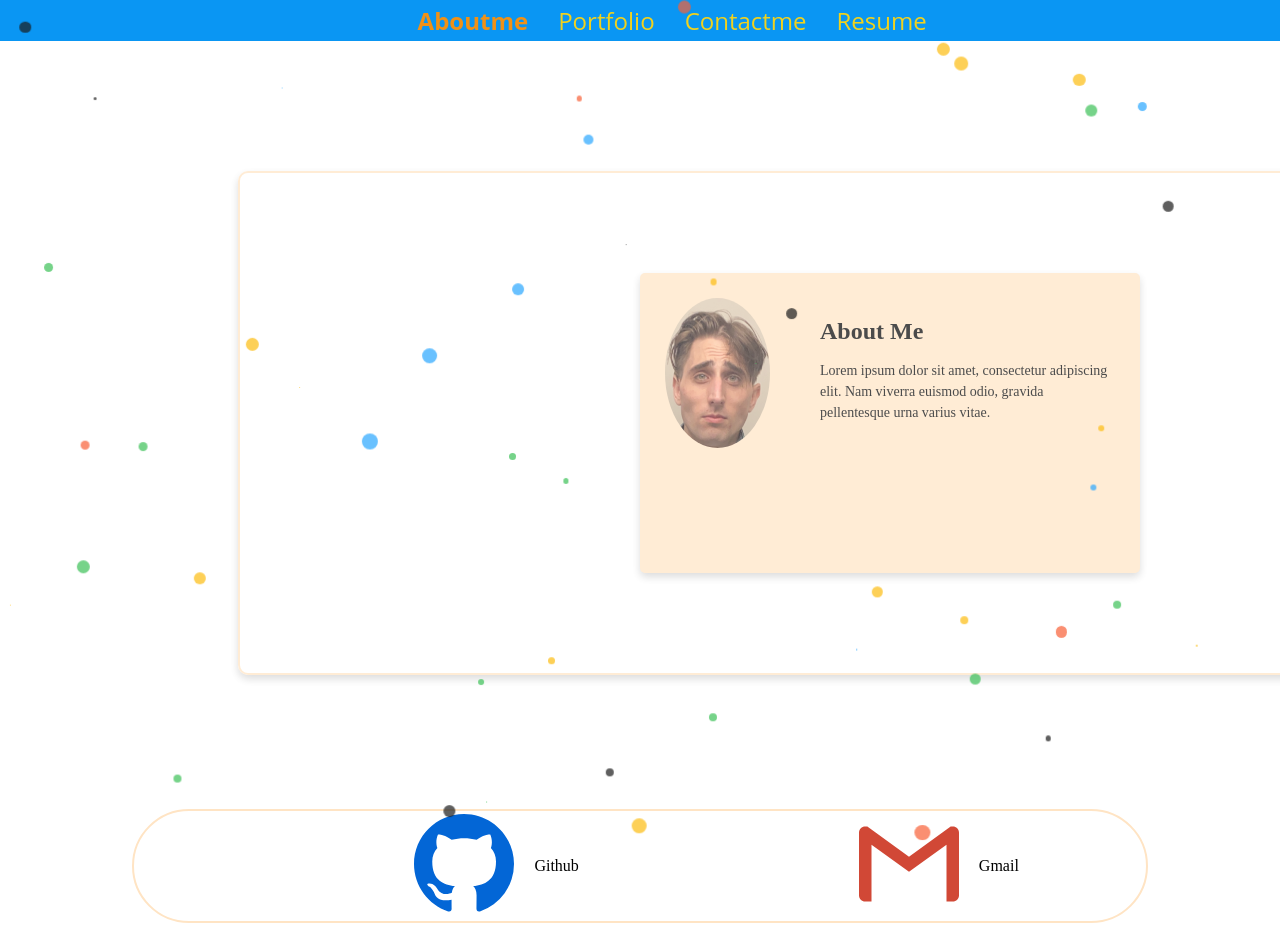
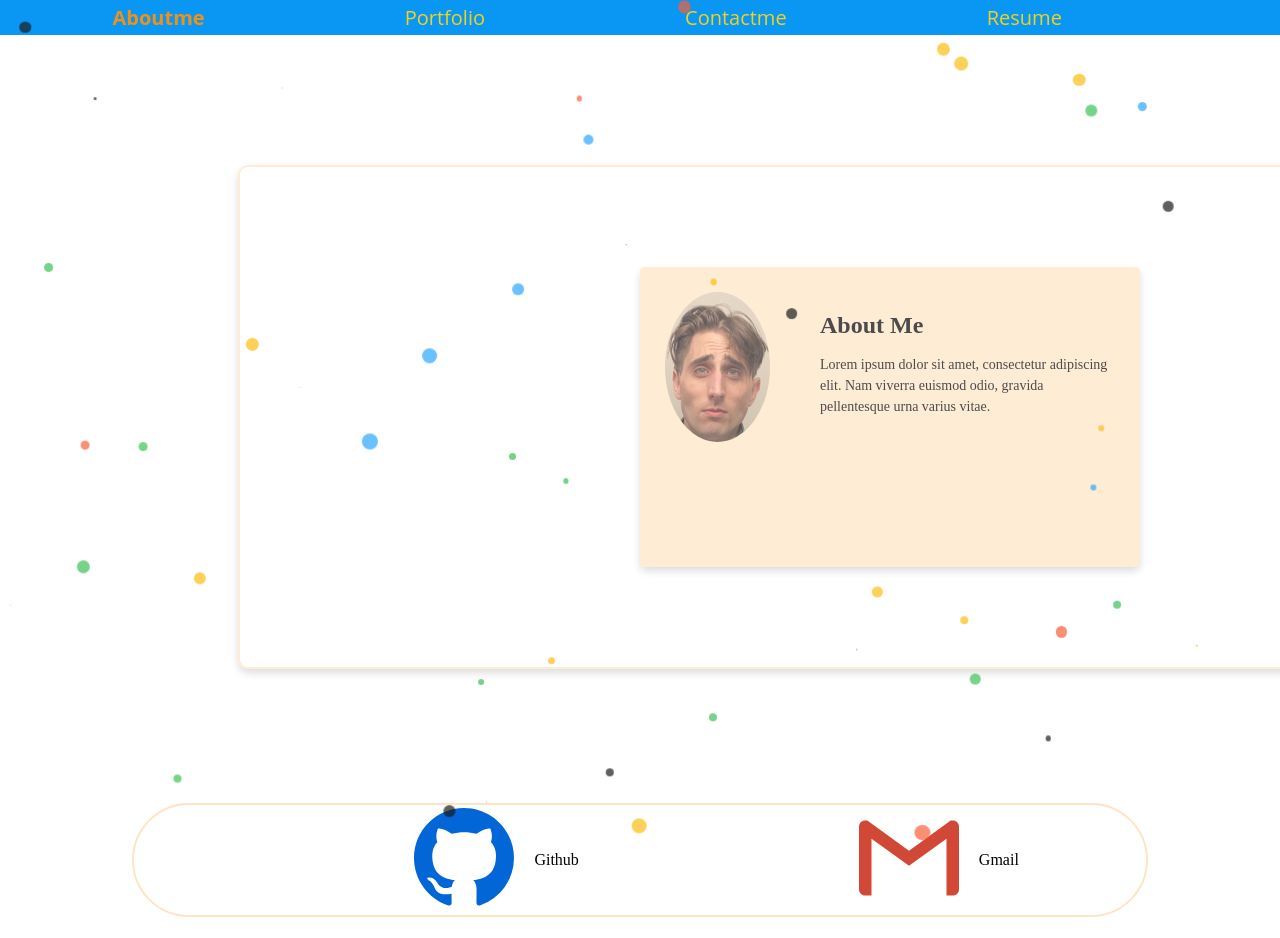
Before and after one commit to connorbottone/CbottonePorfolio, a React (Create React App) app in the folder my-app/: page / in a window 1280 px wide. Shown: the top 938 px of the page. Built offline with nearby package versions, Linux system fonts and the light colour scheme.

Commit message:
spaced header out

```diff
--- a/my-app/src/styles/header.css
+++ b/my-app/src/styles/header.css
@@ -31,9 +31,9 @@
 
         .nav div {
         display: inline-block;
-        margin-right: 30px;
+        margin-right: 200px;
         font-family: 'Open Sans', sans-serif;
-        font-size: 24px;
+        font-size: 20px;
         cursor: pointer;
         transition: all 0.3s ease-in-out;
         }
```
